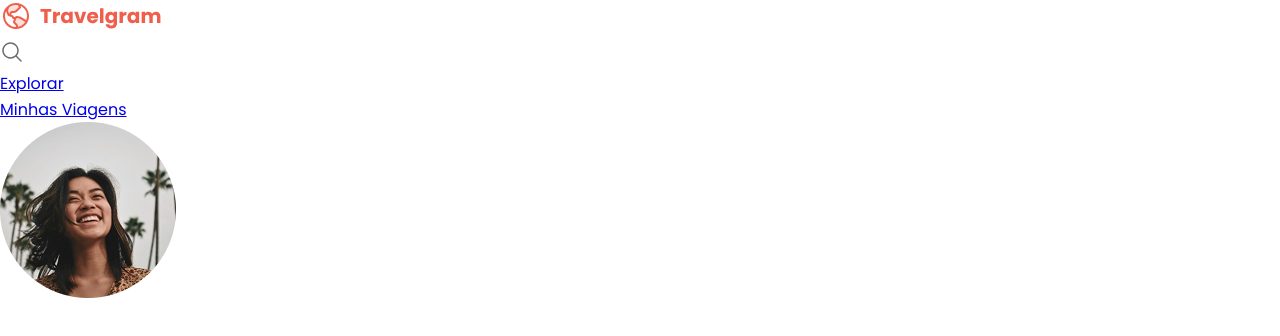
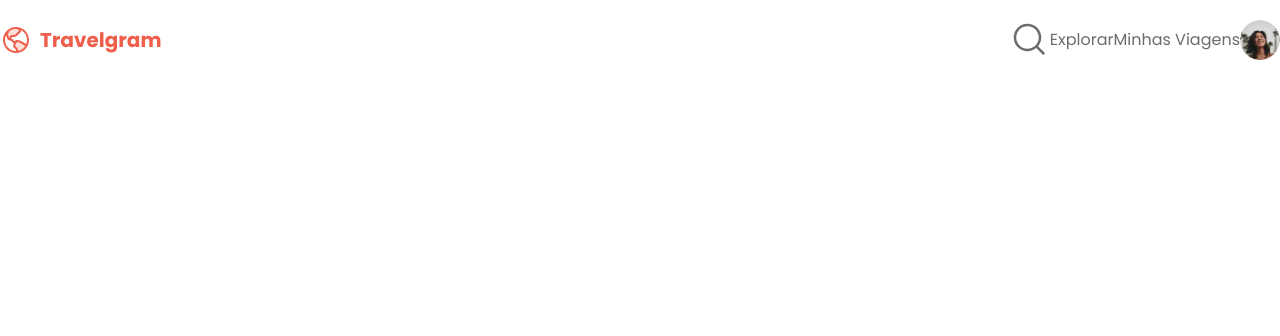
Before and after one commit to yurigonzagaweb-prog/Travelgram, a plain HTML site: page index.html in a window 1280 px wide. Drawn offline with Linux system fonts and the light colour scheme.

Commit message:
Atulizações no global e nav

```diff
--- a/style/global.css
+++ b/style/global.css
@@ -26,3 +26,13 @@ body {
     color: var(--text-color-secondary);
     background-color: var(--background-color);
 }
+
+a {
+    text-decoration: none;
+    color: inherit;
+}
+
+a:hover {
+    color: var(--brand-color);
+    text-decoration: underline;
+}
--- a/style/index.css
+++ b/style/index.css
@@ -1 +1,2 @@
 @import url(global.css);
+@import url(nav.css);
--- /dev/null
+++ b/style/nav.css
@@ -0,0 +1,20 @@
+nav {
+    display: flex;
+    justify-content: space-between;
+    align-items: center;
+    line-height: 0;
+    padding-block: 20px;
+}
+
+nav ul {
+    list-style: none;
+    display: flex;
+    align-items: center;
+}
+
+nav ul li :last-child img {
+    width: 40px;
+    height: 40px;
+    object-fit: cover;
+    border-radius: 50%;
+}
```
